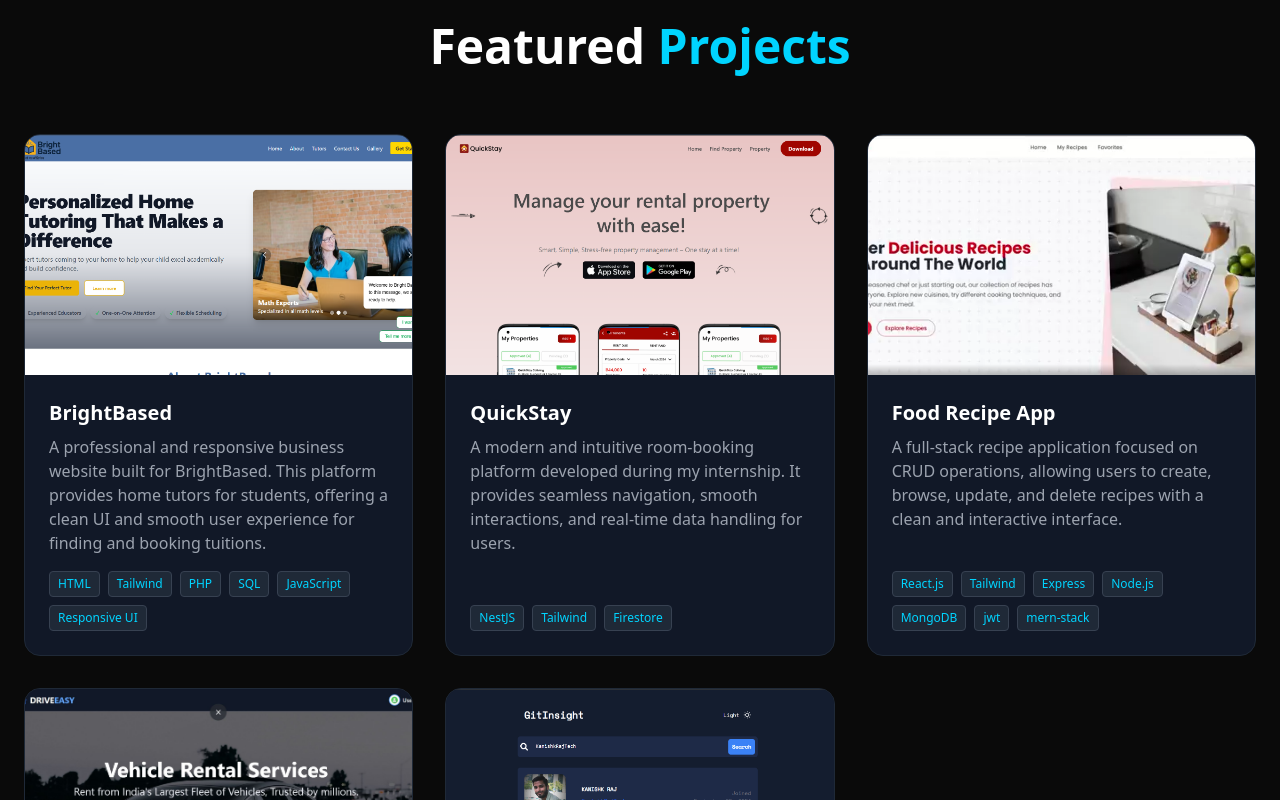
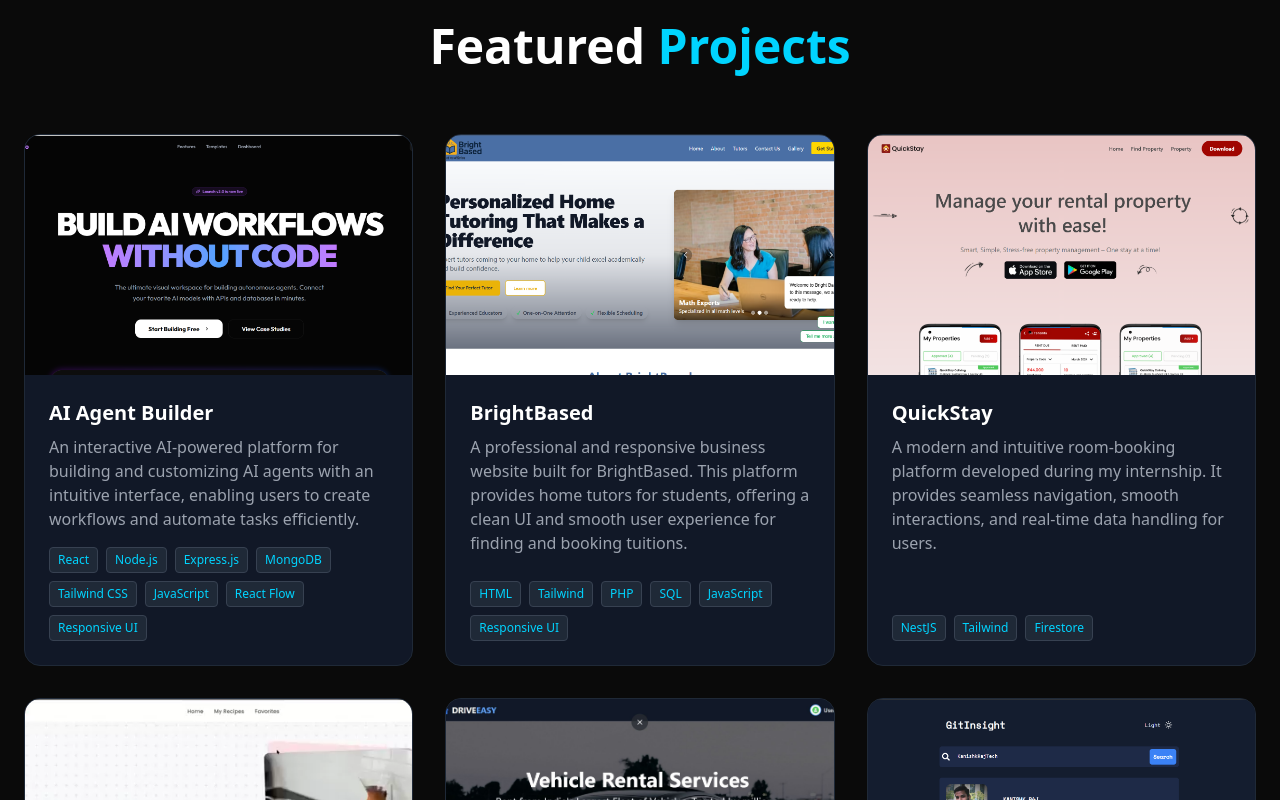
Before and after one commit to KanishkRajTech/KanishkRaj, a React (Vite) app: page / in a window 1280 px wide. Shown: the part 2940-3740 px from the top of the page. Built offline with nearby package versions, Linux system fonts and the light colour scheme.

Commit message:
Poject update

```diff
--- a/src/components/Projects.tsx
+++ b/src/components/Projects.tsx
@@ -5,6 +5,14 @@
 
 const Projects = () => {
     const projects = [
+    {
+        title: "AI Agent Builder",
+        desc: "An interactive AI-powered platform for building and customizing AI agents with an intuitive interface, enabling users to create workflows and automate tasks efficiently.",
+        tech: ["React", "Node.js", "Express.js", "MongoDB", "Tailwind CSS", "JavaScript", "React Flow", "Responsive UI"],
+        live: "https://ai-agent-builder-inky.vercel.app/",
+        code: "https://github.com/KanishkRajTech/ai-agent-builder",
+        img: "/workf.png"
+    },
     {
         title: "BrightBased",
         desc: "A professional and responsive business website built for BrightBased. This platform provides home tutors for students, offering a clean UI and smooth user experience for finding and booking tuitions.",
```
Also changed, not shown: public/workf.png (added).
